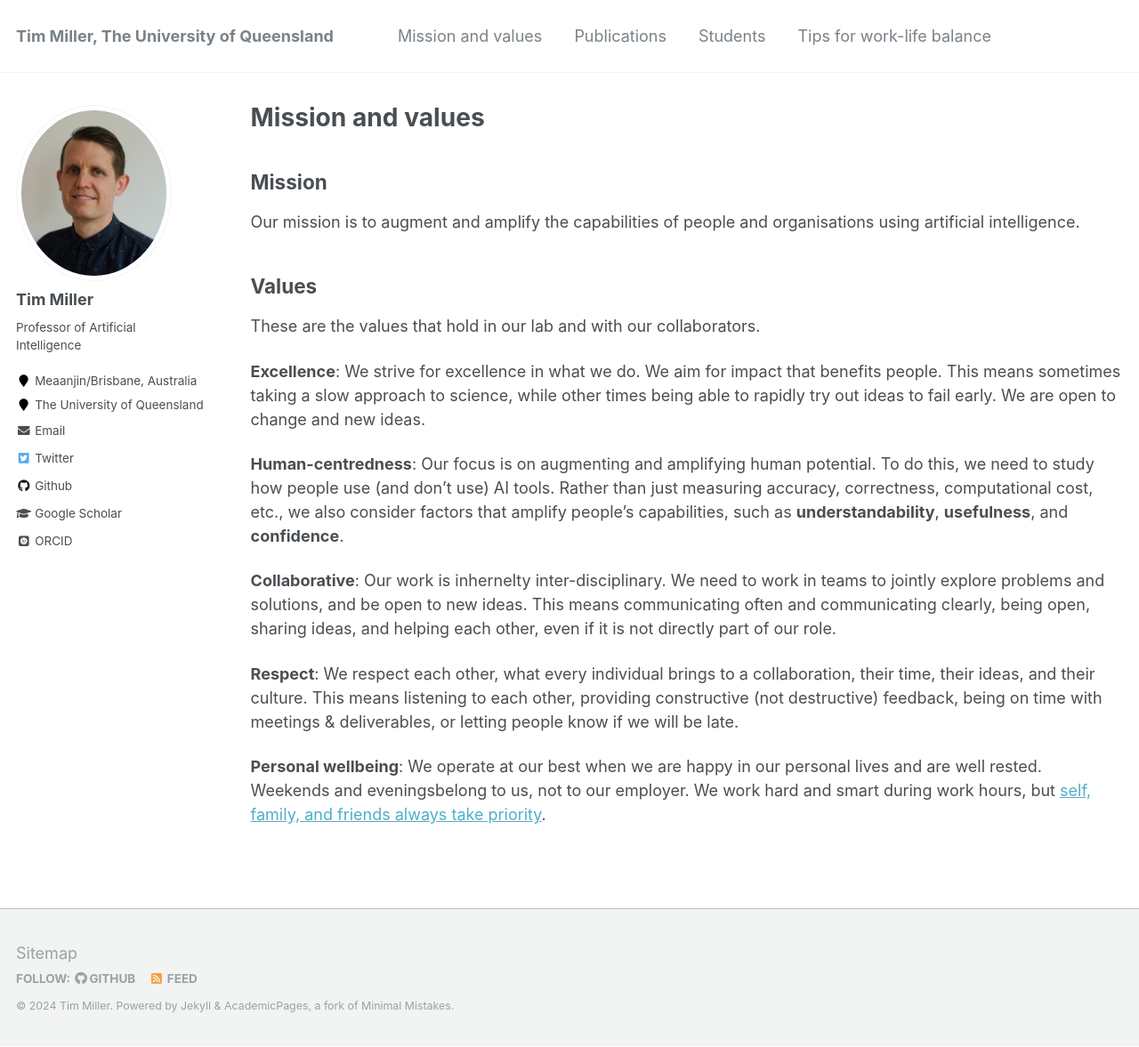
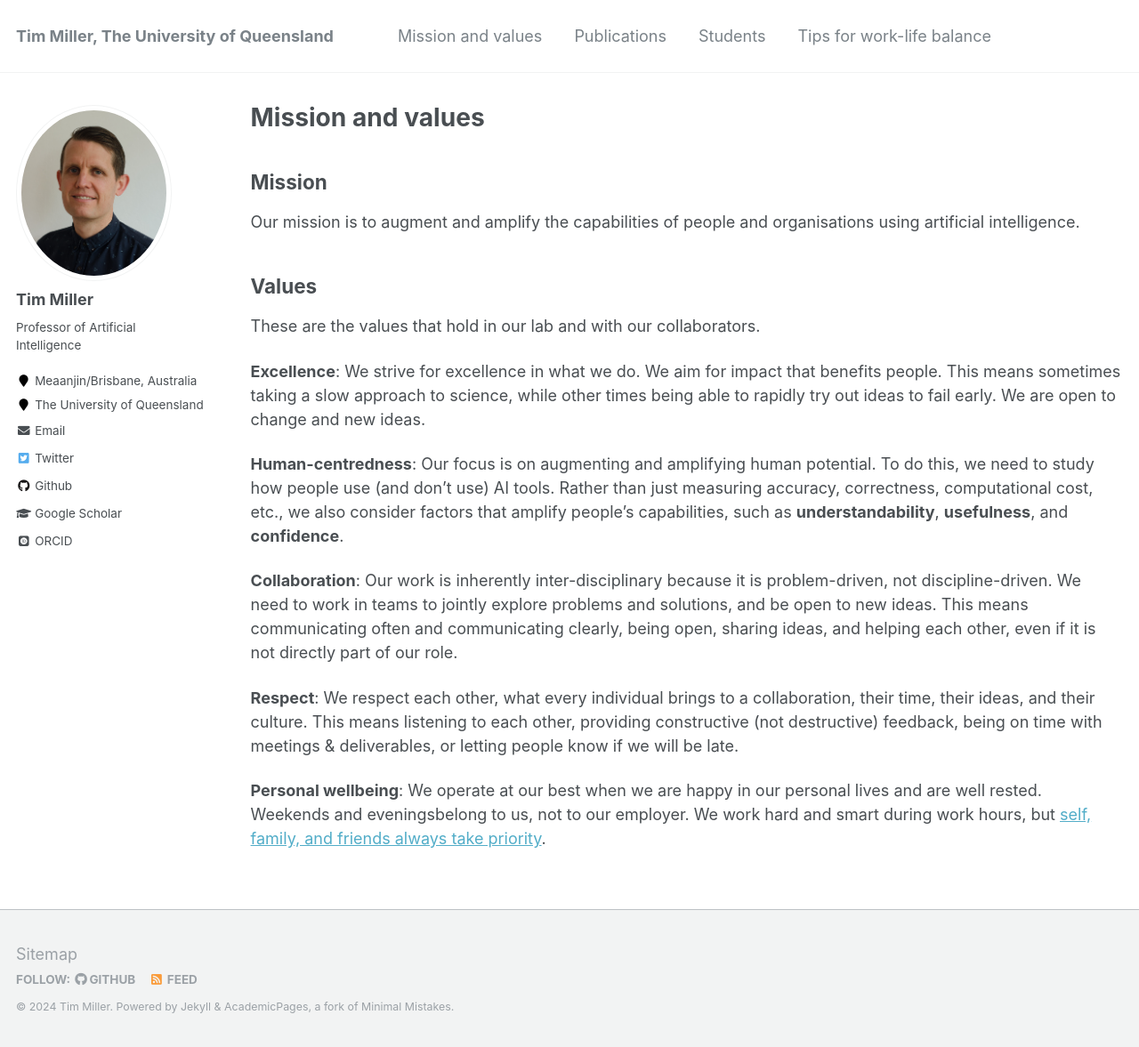
Before and after one commit to uqtmiller/uqtmiller.github.io, a Jekyll site: the page built from _pages/mission_and_values.md, in a window 1280 px wide and 1177 px high. Shown: the whole window at 89% size. Built offline with Jekyll 4.4.1, drawn with Linux system fonts in a browser that asks for light colours; some web fonts are replaced.

Commit message:
Update mission_and_values.md

```diff
--- a/_pages/mission_and_values.md
+++ b/_pages/mission_and_values.md
@@ -18,7 +18,7 @@ These are the values that hold in our lab and with our collaborators.
 
 **Human-centredness**: Our focus is on augmenting and amplifying human potential. To do this, we need to study how people use (and don't use) AI tools. Rather than just measuring accuracy, correctness, computational cost, etc., we also consider factors that amplify people's capabilities, such as **understandability**, **usefulness**, and **confidence**.
 
-**Collaborative**: Our work is inhernelty inter-disciplinary. We need to work in teams to jointly explore problems and solutions, and be open to new ideas. This means communicating often and communicating clearly, being open, sharing ideas, and helping each other, even if it is not directly part of our role.
+**Collaboration**: Our work is inherently inter-disciplinary because it is problem-driven, not discipline-driven. We need to work in teams to jointly explore problems and solutions, and be open to new ideas. This means communicating often and communicating clearly, being open, sharing ideas, and helping each other, even if it is not directly part of our role.
 
 **Respect**: We respect each other, what every individual brings to a collaboration, their time, their ideas, and their culture. This means listening to each other, providing constructive (not destructive) feedback, being on time with meetings & deliverables, or letting people know if we will be late.
 
```
